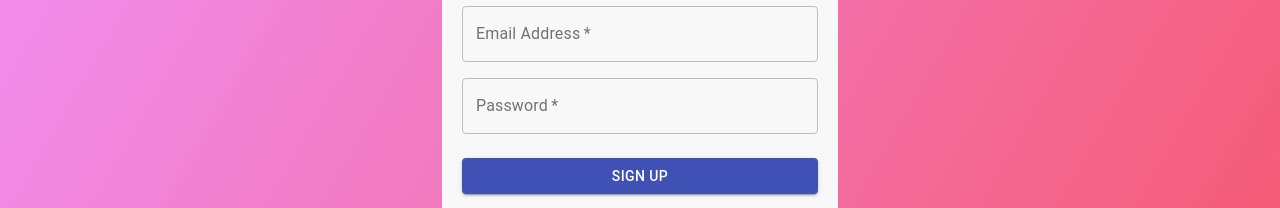
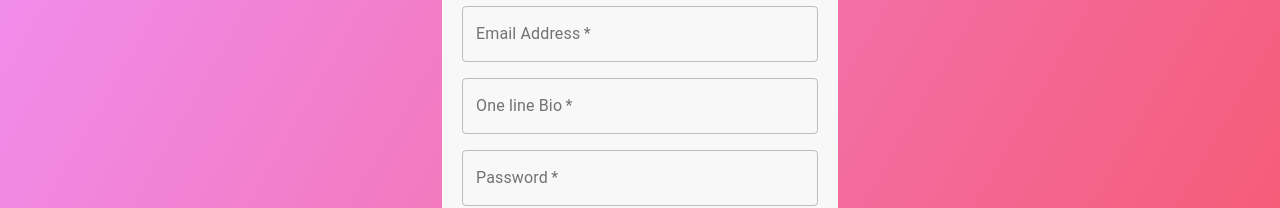
Before and after one commit to Steven-Chris/FINAL_PROJECT_SOCIAL-MEIDA, a React (Create React App) app: page / in a window 1280 px wide. Shown: the part 332-540 px from the top of the page. Built offline with nearby package versions, Linux system fonts and the light colour scheme; no server answers.

Commit message:
add bio field

```diff
--- a/src/components/AUTH PAGE/NewSignup.js
+++ b/src/components/AUTH PAGE/NewSignup.js
@@ -15,7 +15,7 @@ import { makeStyles } from "@material-ui/core/styles";
 import Container from "@material-ui/core/Container";
 
 import { useDispatch } from "react-redux";
-import { auth } from "../../firebase/firebase";
+import { auth, db } from "../../firebase/firebase";
 import { login } from "../../features/userSlice";
 
 const useStyles = makeStyles((theme) => ({
@@ -48,6 +48,7 @@ export default function SignUp() {
   const [email, setEmail] = useState("");
   const [password, setPassword] = useState("");
   const [name, setName] = useState("");
+  const [bio, setBio] = useState("");
   const classes = useStyles();
 
   const dispatch = useDispatch();
@@ -66,7 +67,13 @@ export default function SignUp() {
         userAuth.user
           .updateProfile({
             displayName: name,
-            // photoURL: profilePic,
+          })
+          .then(() => {
+            db.collection("users").doc(userAuth.user.uid).set({
+              name,
+              email,
+              bio,
+            });
           })
           .then(() => {
             dispatch(
@@ -74,7 +81,6 @@ export default function SignUp() {
                 email: userAuth.user.email,
                 uid: userAuth.user.uid,
                 displayName: name,
-                // photoUrl: profilePic,
               })
             );
           });
@@ -127,6 +133,21 @@ export default function SignUp() {
               />
             </Grid>
 
+            {/* ==== BIO ====== */}
+            <Grid item xs={12}>
+              <TextField
+                value={bio}
+                onChange={(e) => setBio(e.target.value)}
+                variant="outlined"
+                required
+                fullWidth
+                id="bio"
+                label="One line Bio"
+                name="bio"
+                autoComplete="bio"
+              />
+            </Grid>
+
             {/* ==== PASSWORD ====== */}
             <Grid item xs={12}>
               <TextField
```
Also changed, not shown: src/LOG.TXT.
